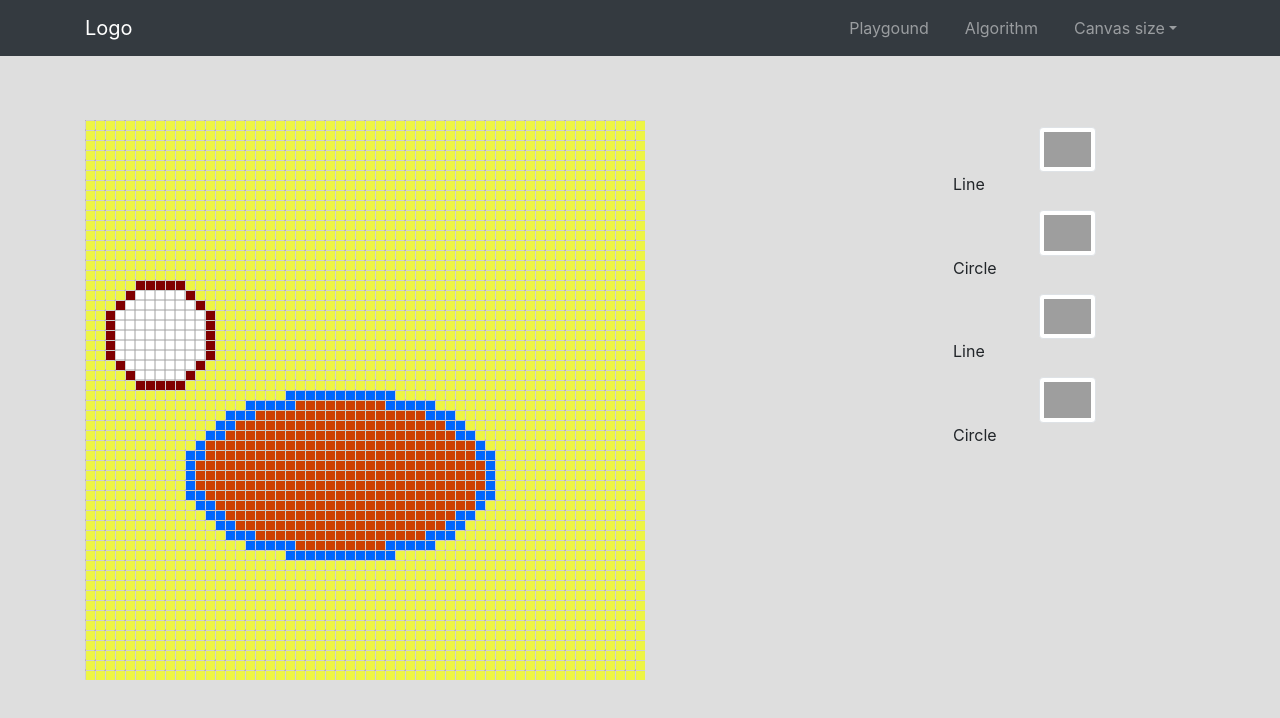
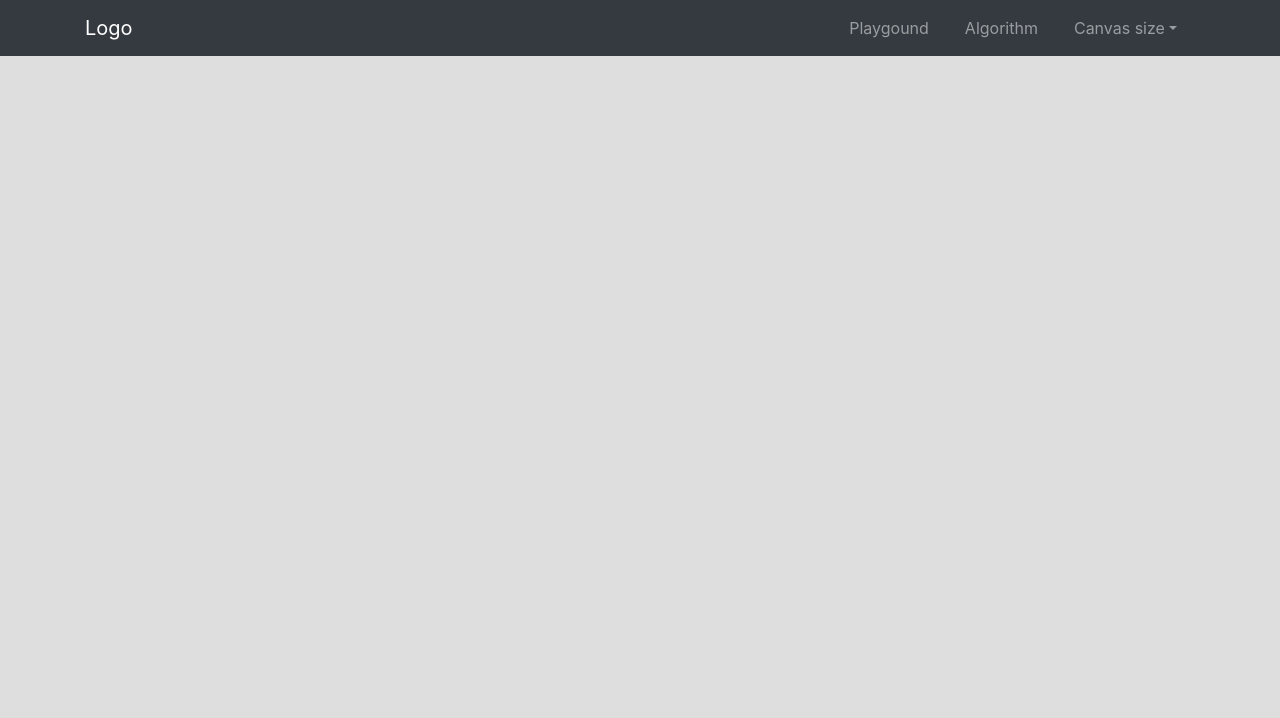
Before and after one commit to cbcc-cg-2019/cbcc-cg-2019.github.io, a Vue app: page / in a window 1280 px wide. Shown: the top 718 px of the page. Built offline with nearby package versions, Linux system fonts and the light colour scheme; grey boxes are pictures that could not be loaded.

Commit message:
Test commit

```diff
--- a/src/App.vue
+++ b/src/App.vue
@@ -1,27 +1,27 @@
 <template>
   <div id="app">
     <Navbar/>
-    <Playground/>
+    <!-- <Playground/> -->
     <!-- <Footer/> -->
   </div>
 </template>
 
 <script>
-import "bootstrap";
-import "bootstrap/dist/css/bootstrap.min.css";
-import Navbar from "./components/Navbar";
-import Footer from "./components/Footer";
-import Playground from "./components/Playground";
+import 'bootstrap'
+import 'bootstrap/dist/css/bootstrap.min.css'
+import Navbar from './components/Navbar'
+import Footer from './components/Footer'
+import Playground from './components/Playground'
 
 export default {
-  name: "App",
+  name: 'App',
 
   components: {
     Navbar,
     Playground,
     Footer
   }
-};
+}
 </script>
 
 <style>
--- a/src/components/Playground.vue
+++ b/src/components/Playground.vue
@@ -7,13 +7,13 @@
         </div>
       </div>
       <div class="col-md-3">
-        <Tool
+        <!-- <Tool
           v-for="(tool, id) of tools"
           @select-tool="currentTool = $event"
           :key="id"
           :name="tool.name"
           :imageUrl="tool.imageUrl"
-        />
+        /> -->
       </div>
     </div>
   </div>
--- a/src/components/playground/Tool.vue
+++ b/src/components/playground/Tool.vue
@@ -1,6 +1,6 @@
 <template>
   <button @click="$emit('select-tool', name)" class="btn btn-default">
-    <img class="img-thumbnail" :src="imageUrl" width="25%">
+    <img class="img-thumbnail" :src="imageUrl" width="50%">
     <div class="label">{{name}}</div>
   </button>
 </template>
@@ -21,8 +21,4 @@ export default {
 .label {
   text-align: left;
 }
-
-.bordered {
-  border: 2px solid red;
-}
 </style>
```
